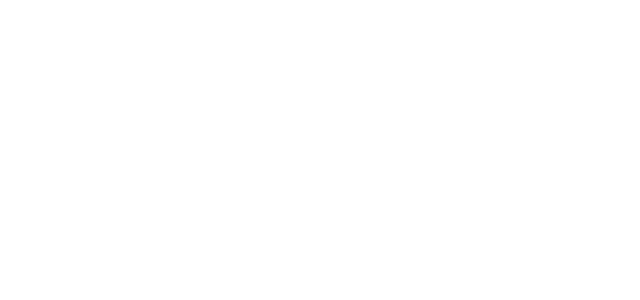
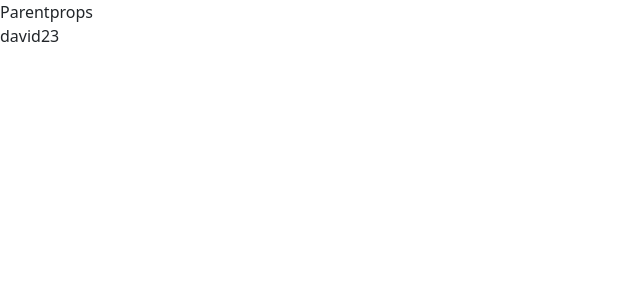
Before and after one commit to Rajasekhartadepoyina/naveenSaggam_React_Examples, a React (Create React App) app: page /Parentprops in a window 1280 px wide. Before the commit this address had no page. Shown: the top 300 px of the page, without its empty margins (0-640 px from the left). Built offline with nearby package versions, Linux system fonts and the light colour scheme.

Commit message:
states and props

```diff
--- a/src/components/statesProps/parentchild.css
+++ /dev/null
@@ -1,3 +0,0 @@
-.navbar{
-
-}
--- /dev/null
+++ b/src/components/statesandprops/props.js
@@ -0,0 +1,14 @@
+import React from "react";
+
+function Childprops(props) {
+  const { name, state ,age} = props;
+  return (
+    <div>
+      {state}
+      {name}
+      {age}
+    </div>
+  );
+}
+
+export default Childprops;
--- /dev/null
+++ b/src/components/statesandprops/states.js
@@ -0,0 +1,13 @@
+import React from "react";
+import Childprops from "../statesandprops/props";
+
+function Parentprops() {
+  return (
+    <div>
+      Parentprops
+      <Childprops name="david" age="23" />
+    </div>
+  );
+}
+
+export default Parentprops;
--- a/src/route.js
+++ b/src/route.js
@@ -8,14 +8,17 @@
 import EventHandel from "./components/eventHandle";
 
 import Parent from "./components/parent";
-import Parent_State from "./components/statesProps/state_parent";
+import Parentprops from "./components/statesandprops/states";
+
+
 
 const AppRoutes = () => {
   return (
     <Router>
       <Routes>
         <Route path="/event" element={<EventHandel />} />
-        <Route path="/parent" element={<Parent_State />} />
+        <Route path="/Parentprops" element={<Parentprops />} />
+
         <Route path="/parent_to_child" element={<Parent />} />
       </Routes>
     </Router>
```
